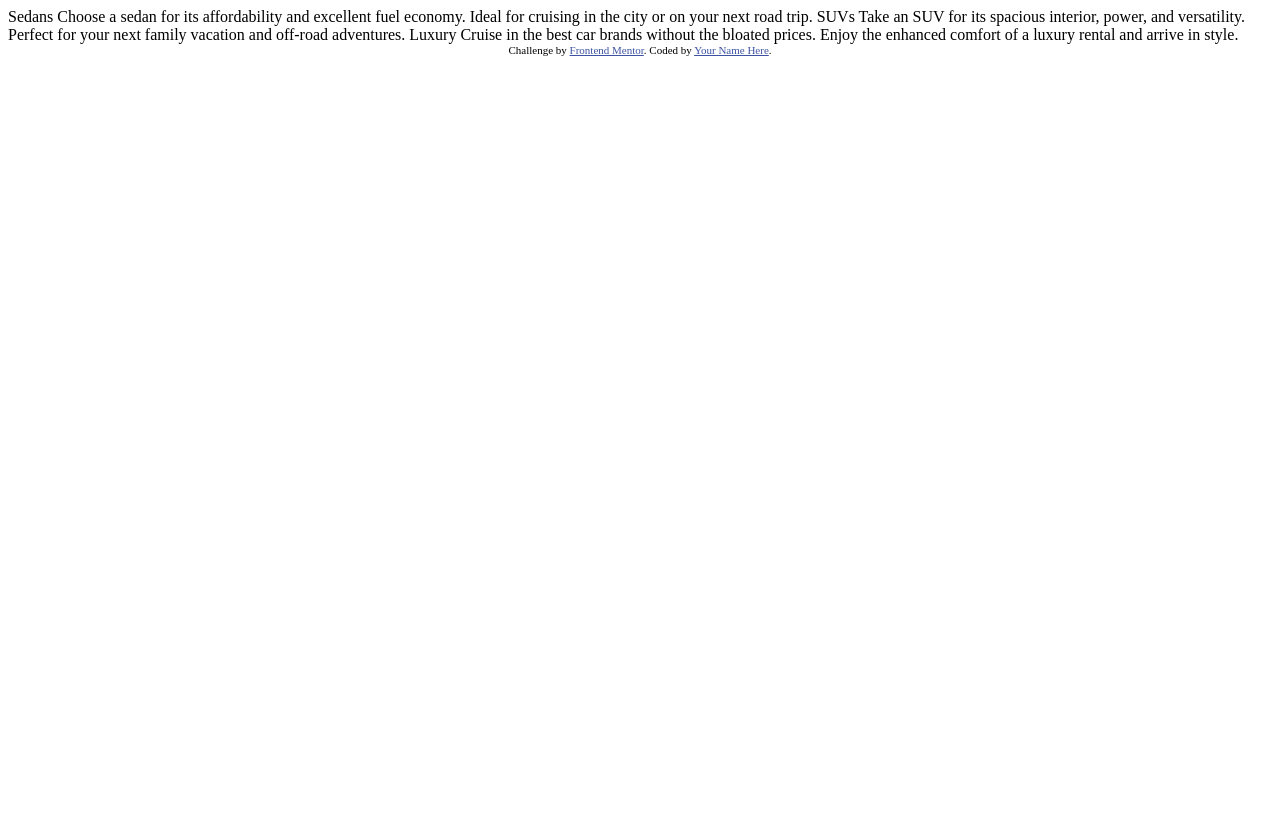
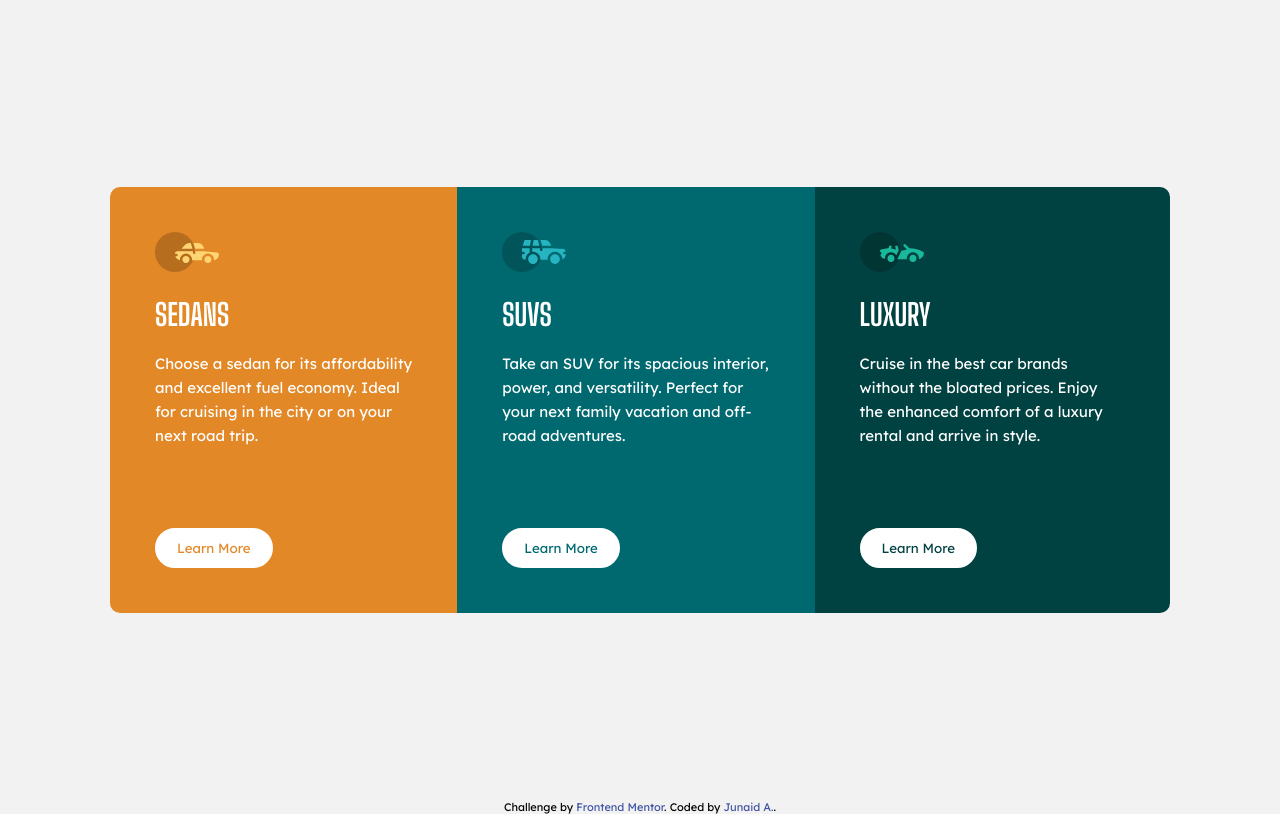
Before and after one commit to jabbasi09/three-column-frontend-challenge, a plain HTML site: page index.html in a window 1280 px wide. Drawn offline with Linux system fonts and the light colour scheme.

Commit message:
completed

```diff
--- /dev/null
+++ b/css/base.css
@@ -0,0 +1,113 @@
+@import url('style.css');
+:root {
+    --bright-orange: hsl(31, 77%, 52%);
+    --dark-cyan: hsl(184, 100%, 22%);
+    --very-dark-cyan: hsl(179, 100%, 13%);
+}
+*,
+*::before,
+*::after {
+  padding: 0;
+  margin: 0;
+  box-sizing: border-box;
+}
+a,
+a:active,
+a:visited {
+  text-decoration: none;
+  color: inherit;
+}
+body, button {
+    background-color: hsl(0, 0%, 95%);
+    font-family: "Lexend Deca", sans-serif;
+    /* font-size: 1.1rem; */
+}
+h3 {
+    font-family: "Big Shoulders Display", sans-serif;
+    text-transform: uppercase;
+    font-size: 30px;
+}
+p {
+    font-size: 15px;
+    line-height: 1.6;
+}
+.btn {
+    background-color: #fff;
+    border: 2px solid #fff;
+    border-radius: 30px;
+    padding: 10px 20px;
+    cursor: pointer;
+    transition: all 0.4s ease-in-out;
+}
+.bright-orange {
+    background-color: var(--bright-orange);
+    color: #fff;
+    border-radius: 10px 10px 0 0;
+}
+.bright-orange .btn {
+    color: var(--bright-orange);
+}
+.dark-cyan {
+    background-color: var(--dark-cyan);
+    color: #fff;
+}
+.dark-cyan .btn {
+    color: var(--dark-cyan);
+}
+.very-dark-cyan {
+    background-color: var(--very-dark-cyan);
+    color: #fff;
+    border-radius: 0 0 10px 10px;
+}
+.very-dark-cyan .btn {
+    color: var(--very-dark-cyan);
+}
+.btn:hover {
+    background-color: transparent;
+    color: #fff;
+}
+.container {
+    padding: 20px;
+}
+.card {
+    padding: 30px;
+}
+.card img {
+    margin-bottom: 20px;
+}
+.card h3 {
+    margin-bottom: 20px;
+}
+.card p {
+    margin-bottom: 30px;
+}
+.attribution { font-size: 11px; text-align: center; }
+.attribution a { color: hsl(228, 45%, 44%); }
+@media (min-width: 992px) {
+    .container {
+        display: flex;
+        align-items: center;
+        justify-content: center;
+        min-height: 100vh;
+        min-width: 900px;
+        margin: auto;
+    }
+    .bright-orange {
+        border-radius: 10px 0 0 10px;
+    }
+    .very-dark-cyan {
+        border-radius: 0 10px 10px 0;
+    }
+    .card {
+        padding: 45px;
+    }
+    .card p {
+        margin-bottom: 80px;
+    }
+}
+@media (min-width: 1280px) {
+    .container {
+        max-width: 1100px;
+
+    }
+}
--- a/index.html
+++ b/index.html
@@ -3,9 +3,11 @@
 <head>
   <meta charset="UTF-8">
   <meta name="viewport" content="width=device-width, initial-scale=1.0"> <!-- displays site properly based on user's device -->
-
+  <link rel="preconnect" href="https://fonts.googleapis.com">
+  <link rel="preconnect" href="https://fonts.gstatic.com" crossorigin>
+  <link href="https://fonts.googleapis.com/css2?family=Big+Shoulders+Display:wght@700&family=Lexend+Deca&display=swap" rel="stylesheet">
   <link rel="icon" type="image/png" sizes="32x32" href="./images/favicon-32x32.png">
-
+  <link rel="stylesheet" href="css/base.css">
   <title>Frontend Mentor | 3-column preview card component</title>
 
   <!-- Feel free to remove these styles or customise in your own stylesheet 👍 -->
@@ -15,22 +17,36 @@
   </style>
 </head>
 <body>
+  <div class="container">
+      <div class="card bright-orange">
+        <img src="/images/icon-sedans.svg" alt="">
+        <h3>Sedans</h3>
+        <p>Choose a sedan for its affordability and excellent fuel economy. Ideal for cruising in the city
+        or on your next road trip.</p>
+        <button class="btn">Learn More</button>
+      </div>
 
-  Sedans
-  Choose a sedan for its affordability and excellent fuel economy. Ideal for cruising in the city
-  or on your next road trip.
+    <div class="card dark-cyan">
+      <img src="/images/icon-suvs.svg" alt="">
 
-  SUVs
-  Take an SUV for its spacious interior, power, and versatility. Perfect for your next family vacation
-  and off-road adventures.
+      <h3>SUVs</h3>
+      <p>Take an SUV for its spacious interior, power, and versatility. Perfect for your next family vacation
+        and off-road adventures.</p>
+        <button class="btn">Learn More</button>
+    </div>
 
-  Luxury
-  Cruise in the best car brands without the bloated prices. Enjoy the enhanced comfort of a luxury
-  rental and arrive in style.
+    <div class="card very-dark-cyan">
+      <img src="/images/icon-luxury.svg" alt="">
+      <h3>Luxury</h3>
+      <p>Cruise in the best car brands without the bloated prices. Enjoy the enhanced comfort of a luxury
+        rental and arrive in style.</p>
+        <button class="btn">Learn More</button>
+    </div>
+  </div>
 
   <div class="attribution">
     Challenge by <a href="https://www.frontendmentor.io?ref=challenge" target="_blank">Frontend Mentor</a>.
-    Coded by <a href="#">Your Name Here</a>.
+    Coded by <a href="#">Junaid A.</a>.
   </div>
 </body>
 </html>
```
Also changed, not shown: css/style.css (added).
